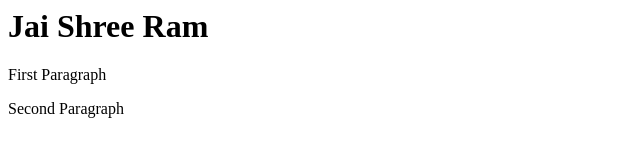
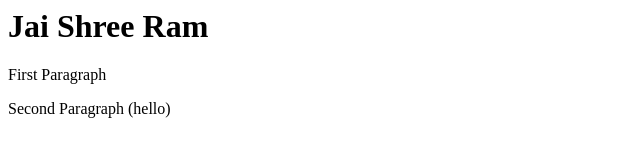
Before and after one commit to Raghav-Garg-007/Project_1, a plain HTML site: page index.html in a window 1280 px wide. Shown: the full height of the page, 0-640 px from the left. Drawn offline with Linux system fonts and the light colour scheme.

Commit message:
Added Hello

```diff
--- a/index.html
+++ b/index.html
@@ -1,5 +1,5 @@
 <head>
     <h1>Jai Shree Ram</h1>
 <p>First Paragraph</p>
-<p>Second Paragraph</p>
+<p>Second Paragraph (hello)</p>
 </head>
```
